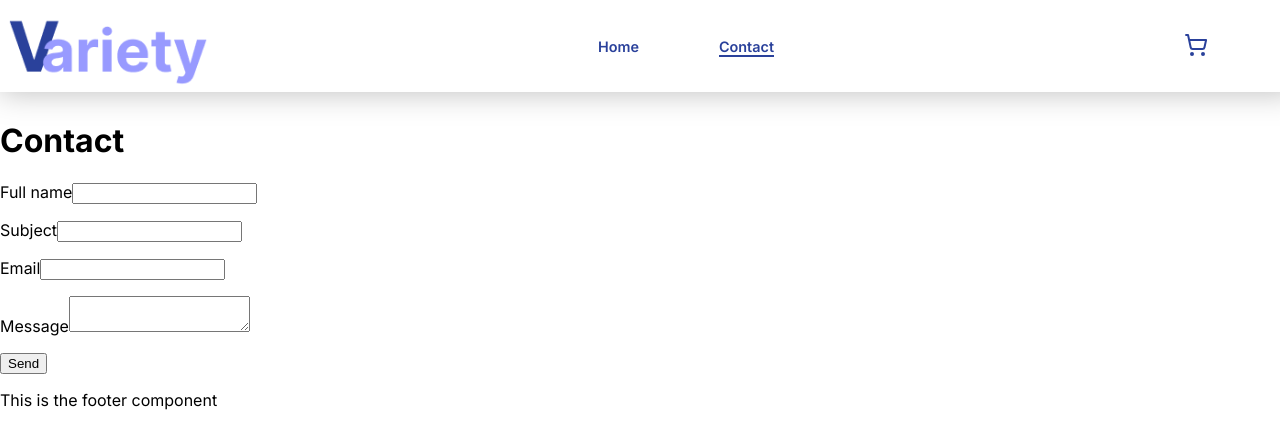
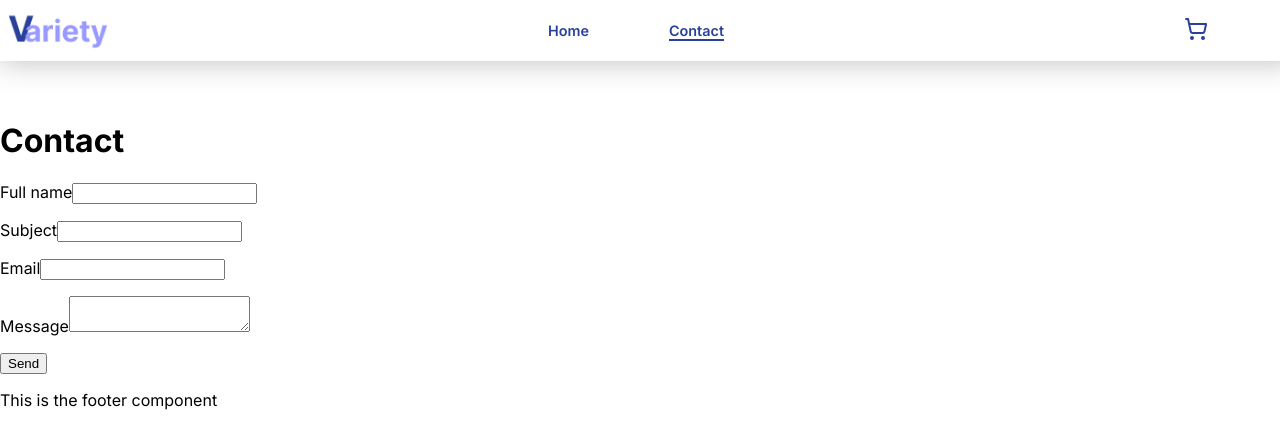
Before and after one commit to Inaelise/js-frameworks-ca, a React (Vite) app: page /contact in a window 1280 px wide. Shown: the top 448 px of the page. Built offline with nearby package versions, Linux system fonts and the light colour scheme; no server answers.

Commit message:
Changes from Link to NavLink and adds title

```diff
--- a/src/components/Header.jsx
+++ b/src/components/Header.jsx
@@ -1,11 +1,19 @@
 import Nav from "./Nav";
 import CartIcon from "./CartIcon";
 import styles from "../css/Header.module.css";
+import { NavLink } from "react-router-dom";
 
 export default function Header() {
   return (
     <header className={styles.header}>
-      <img className="logo" src="/images/variety-logo.png" alt="Variety logo" />
+      <NavLink to="/">
+        <img
+          className={styles.logo}
+          src="/images/variety-logo.png"
+          alt="Variety logo"
+          title="Go to home page"
+        />
+      </NavLink>
       <Nav />
       <CartIcon />
     </header>
```
